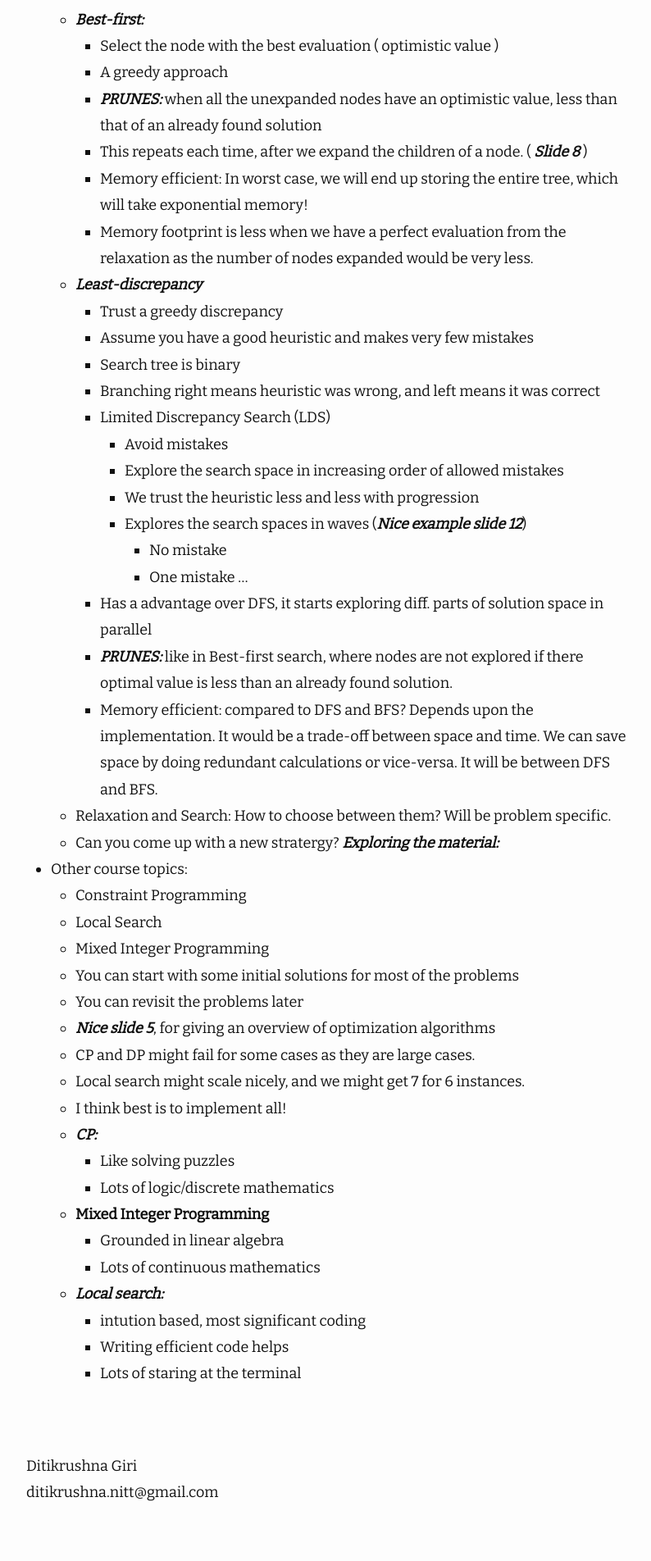
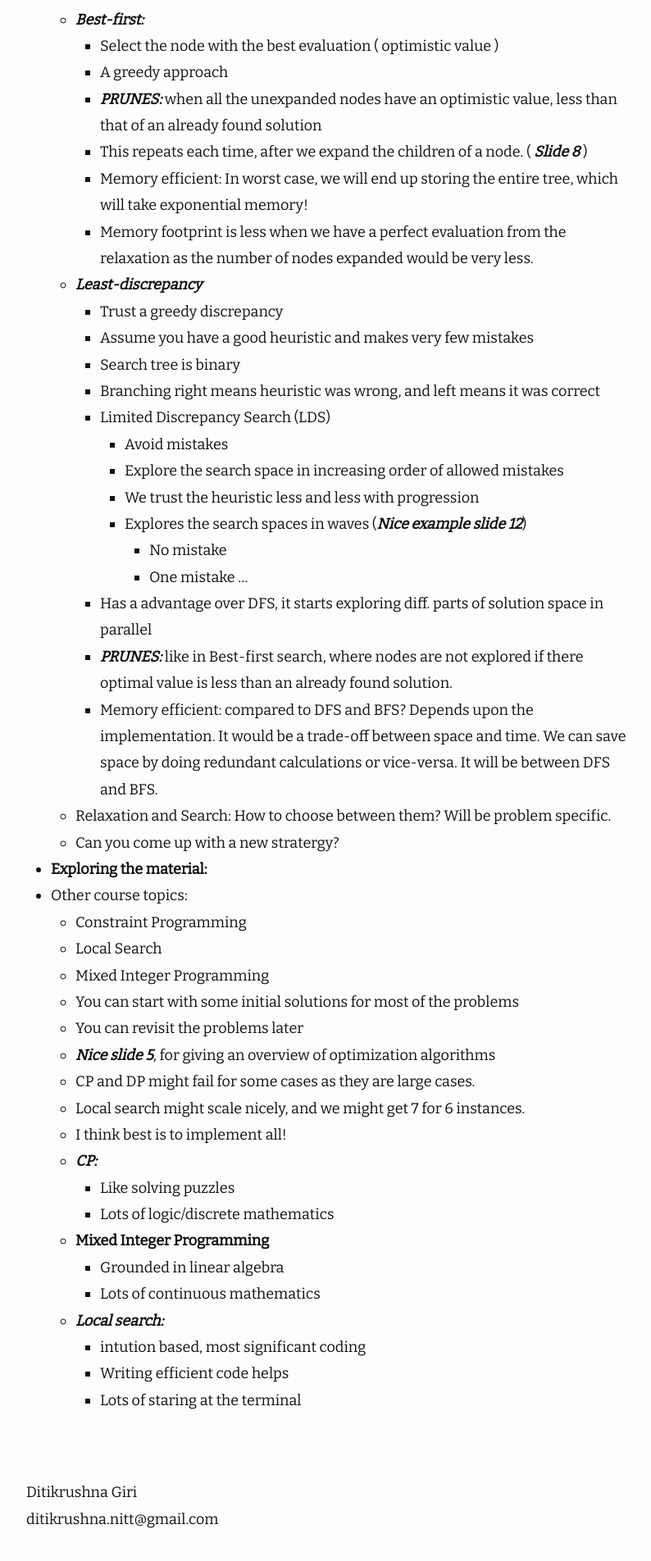
Before and after one commit to ditikrushna/eNotes, a Jekyll site: the page built from _posts/2020-05-18-Discrete Optimization by The University of Melbourne.md, in a window 1280 px wide. Shown: the part 3410-5314 px from the top of the page at 82% size, without its empty margins (238-1032 px from the left). Built offline with Jekyll 4.4.1, drawn with Linux system fonts in a browser that asks for light colours; nearby versions of some CDN libraries; before the commit the page ends 5282 px from its top, so only the background shows below that.

```diff
--- a/_posts/2020-05-18-Discrete Optimization by The University of Melbourne.md
+++ b/_posts/2020-05-18-Discrete Optimization by The University of Melbourne.md
@@ -114,8 +114,9 @@ author: "Ditikrushna Giri"
 		- Memory efficient: compared to DFS and BFS? Depends upon the implementation. It would be a trade-off between space and time. We can save space by doing redundant calculations or vice-versa. It will be between DFS and BFS.
 	- Relaxation and Search: How to choose between them? Will be problem specific.
 	- Can you come up with a new stratergy?
-***Exploring the material:***
-- Other course topics:
+
+- **Exploring the material:**
+ - Other course topics:
 	- Constraint Programming
 	- Local Search
 	- Mixed Integer Programming
```
